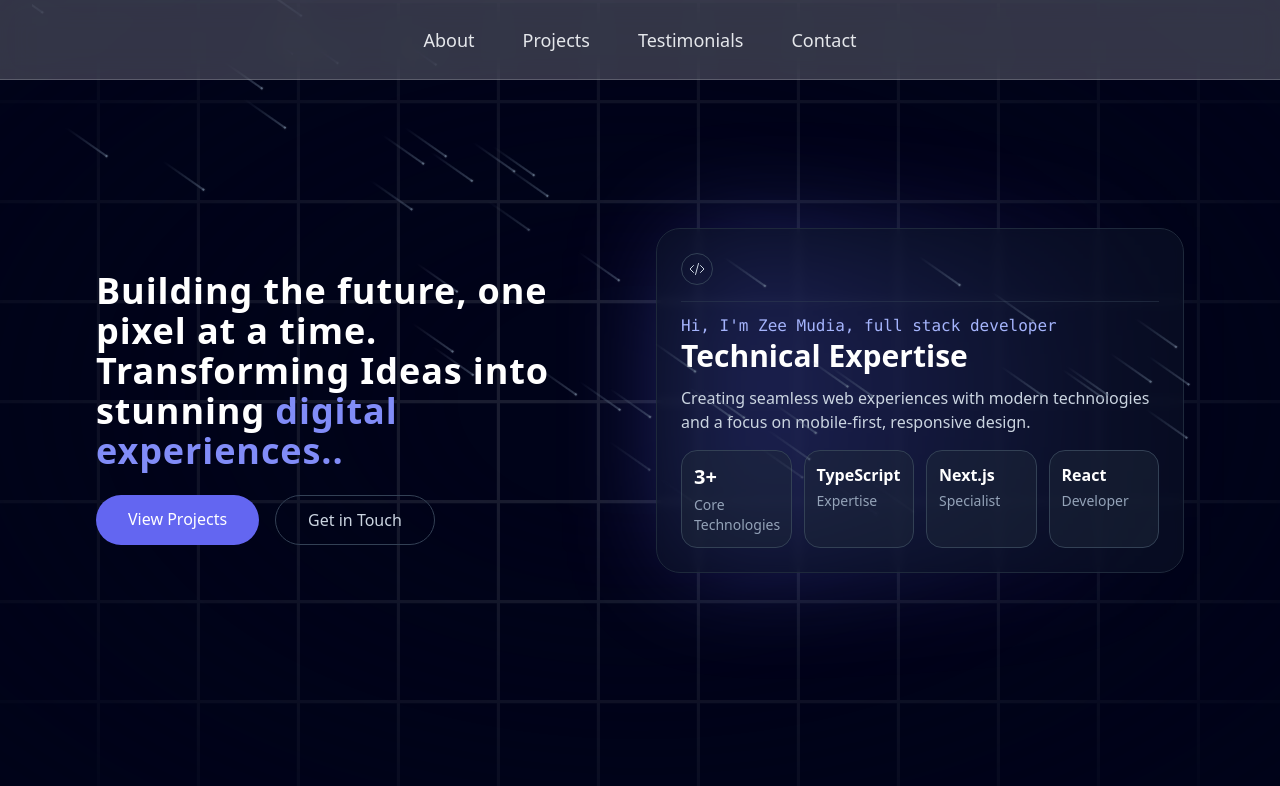
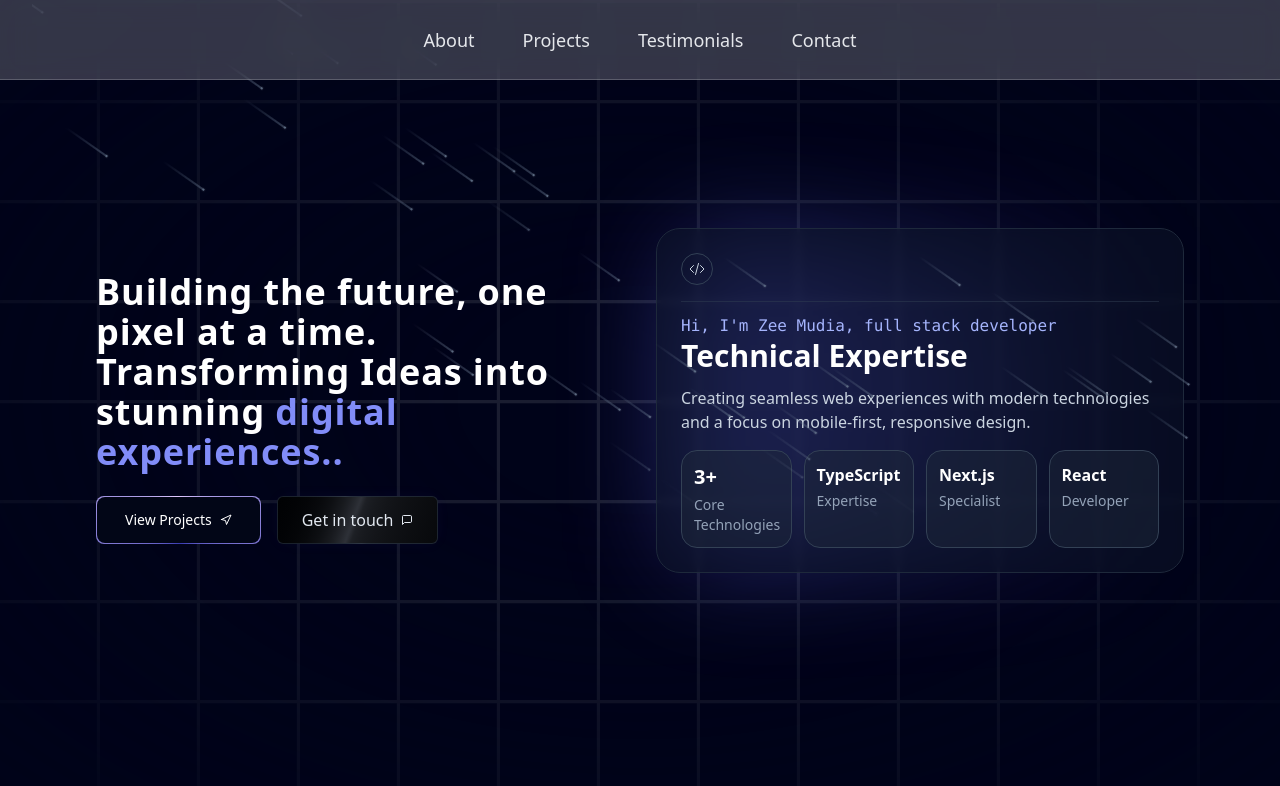
Before and after one commit to iosazee/zeemudia, a Next.js app: page / in a window 1280 px wide. Shown: the top 786 px of the page. Built offline with nearby package versions, Linux system fonts and the light colour scheme.

Commit message:
added animated bttns

```diff
--- a/components/general/hero.tsx
+++ b/components/general/hero.tsx
@@ -1,6 +1,10 @@
 import React from "react";
 import { Meteors } from "../ui/meteors";
 import { TextGenerateEffect } from "../ui/text-generate-effect";
+import ShinyButton from "../ui/shiny-button";
+import { Navigation } from "lucide-react";
+import ShimmerButton from "../ui/shimmer-button";
+import { MessageSquare } from "lucide-react";
 
 const HeroSection = () => {
   return (
@@ -20,17 +24,19 @@ const HeroSection = () => {
             </div>
 
             <div className="flex flex-col sm:flex-row gap-4">
-              <a
-                href="#portfolio"
-                className="px-8 py-3 rounded-full bg-indigo-500 hover:bg-indigo-600 text-white font-medium transition-colors text-center"
-              >
-                View Projects
+              <a href="#portfolio">
+                <ShinyButton
+                  title="View Projects"
+                  icon={<Navigation className="w-3 h-3" />}
+                  position="right"
+                />
               </a>
-              <a
-                href="#contact"
-                className="px-8 py-3 rounded-full border border-slate-700 hover:border-slate-600 text-slate-300 font-medium transition-colors text-center"
-              >
-                Get in Touch
+              <a href="#contact">
+                <ShimmerButton
+                  title="Get in touch"
+                  icon={<MessageSquare className="w-3 h-3" />}
+                  position="right"
+                />
               </a>
             </div>
           </div>
--- /dev/null
+++ b/components/ui/shimmer-button.tsx
@@ -0,0 +1,46 @@
+import React from "react";
+
+function ShimmerButton({
+  title,
+  icon,
+  position,
+  handleClick,
+  otherClasses,
+}: {
+  title: string;
+  icon: React.ReactNode;
+  position: string;
+  handleClick?: () => void;
+  otherClasses?: string;
+}) {
+  return (
+    <button
+      onClick={handleClick}
+      className="inline-flex h-12 w-full sm:w-auto animate-shimmer items-center justify-center rounded-md
+        border border-slate-700/50
+        bg-[linear-gradient(110deg,#000103,45%,#2e3138,55%,#000103)]
+        bg-[length:200%_100%]
+        px-4 sm:px-6
+        font-medium
+        text-slate-200
+        transition-colors
+        hover:text-white
+        hover:border-slate-600
+        shadow-[0_0_1rem_-0.25rem_rgba(79,70,229,0.1)]
+        hover:shadow-[0_0_1rem_-0.25rem_rgba(79,70,229,0.25)]
+        focus:outline-none
+        focus:ring-2
+        focus:ring-slate-400
+        focus:ring-offset-2
+        focus:ring-offset-slate-50"
+    >
+      <span className={`inline-flex items-center gap-2 ${otherClasses}`}>
+        {position === "left" && icon}
+        <span className="whitespace-nowrap">{title}</span>
+        {position === "right" && icon}
+      </span>
+    </button>
+  );
+}
+
+export default ShimmerButton;
--- /dev/null
+++ b/components/ui/shiny-button.tsx
@@ -0,0 +1,33 @@
+import React from "react";
+
+function ShinyButton({
+  title,
+  icon,
+  position,
+  handleClick,
+  otherClasses,
+}: {
+  title: string;
+  icon: React.ReactNode;
+  position: string;
+  handleClick?: () => void;
+  otherClasses?: string;
+}) {
+  return (
+    <button
+      onClick={handleClick}
+      className="relative inline-flex h-12 w-full overflow-hidden rounded-lg p-[1px] focus:outline-none "
+    >
+      <span className="absolute inset-[-1000%] animate-[spin_2s_linear_infinite] bg-[conic-gradient(from_90deg_at_50%_50%,#E2CBFF_0%,#393BB2_50%,#E2CBFF_100%)]" />
+      <span
+        className={`inline-flex h-full w-full cursor-pointer items-center justify-center rounded-lg bg-slate-950 px-7 text-sm font-medium text-white backdrop-blur-3xl gap-2 ${otherClasses}`}
+      >
+        {position === "left" && icon}
+        {title}
+        {position === "right" && icon}
+      </span>
+    </button>
+  );
+}
+
+export default ShinyButton;
```
